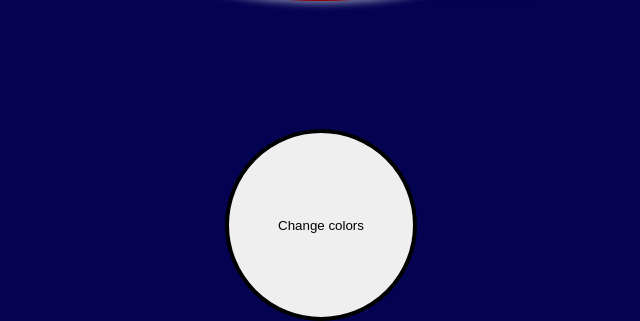
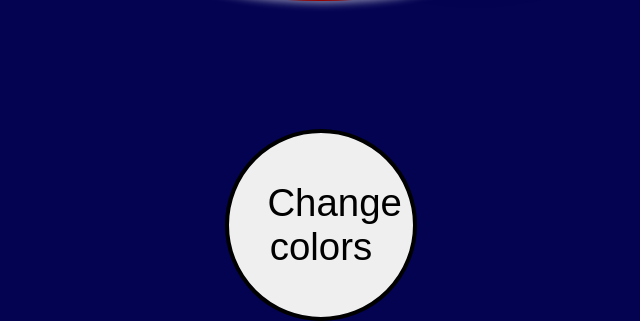
Before and after one commit to gwenvanlaere/gwenvanlaere.github.io, a PHP site: page /clock.html in a window 1280 px wide. Shown: the part 1151-1472 px from the top of the page, without its empty margins (319-959 px from the left). Run offline with PHP 8.4, Linux system fonts and the light colour scheme.

Commit message:
Update clock.css

```diff
--- a/css/clock.css
+++ b/css/clock.css
@@ -191,4 +191,7 @@ body {
     width: 15vw;
     height: 15vw;
     border: 4px solid black;
+    font-size: 3vw;
+    justify-content: center;
+    padding: 3vw;
 }
```
